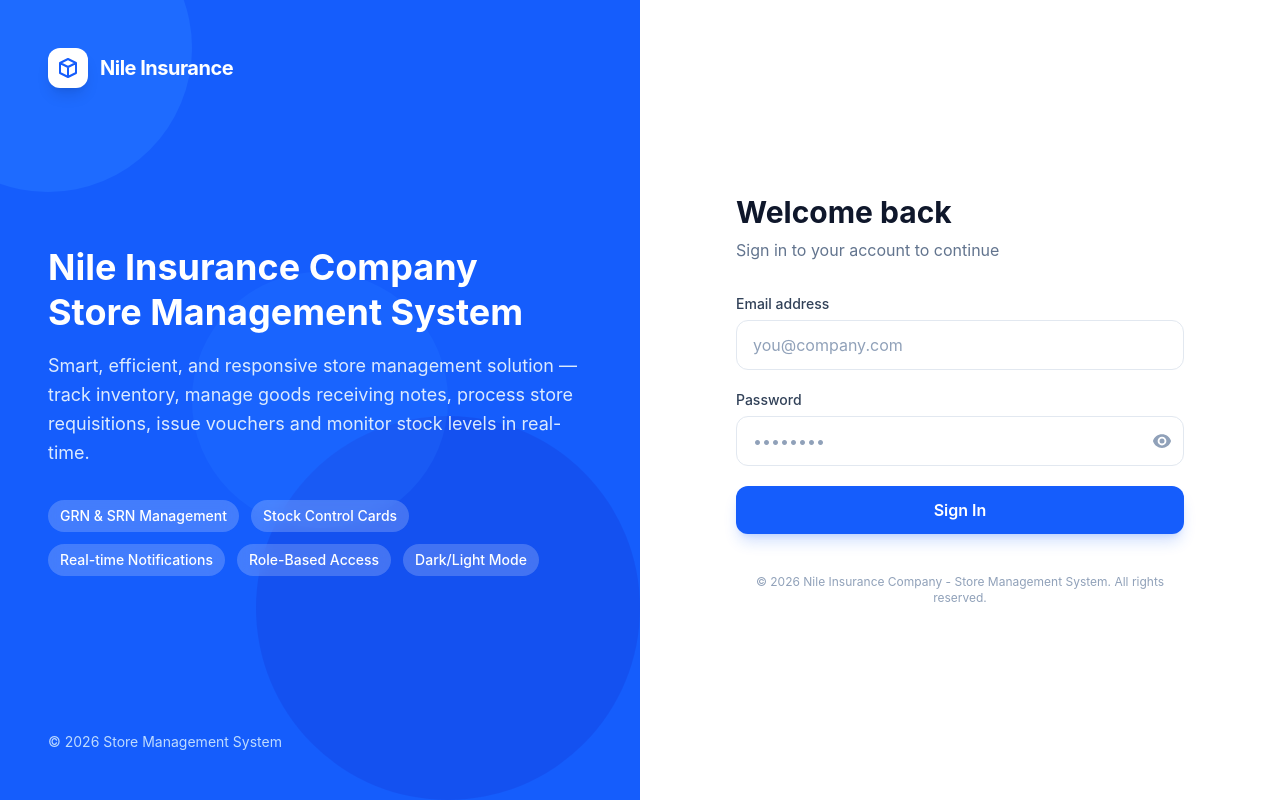
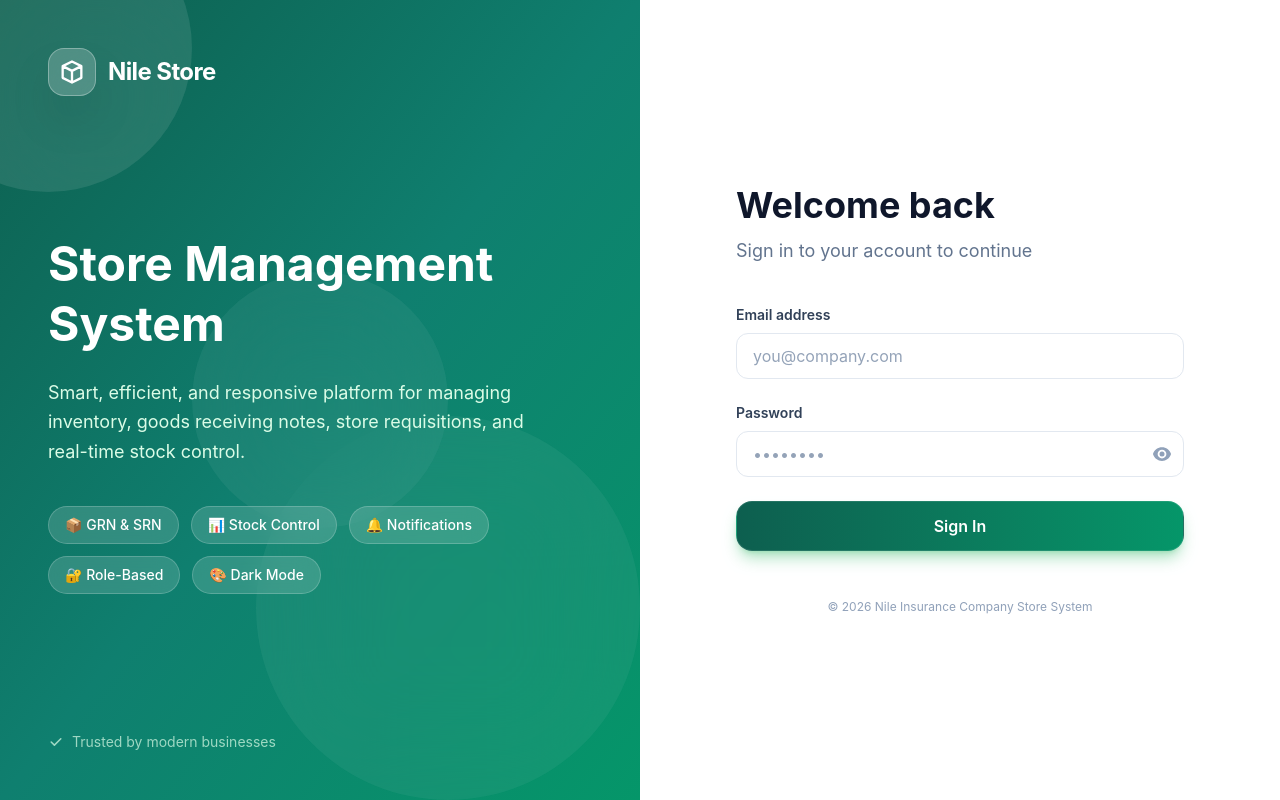
Before and after one commit to TibebuLabs/inventorymgt-nile, a React (Vite) app in the folder store-frontend/Store_managmet_sms-main/: page /login in a window 1280 px wide. Built offline with nearby package versions, Linux system fonts and the light colour scheme.

Commit message:
Design: Modern green UI redesign - professional color scheme and SignIn page overhaul

```diff
--- a/store-frontend/Store_managmet_sms-main/src/index.css
+++ b/store-frontend/Store_managmet_sms-main/src/index.css
@@ -4,55 +4,87 @@
 /* Enable dark mode with class strategy */
 @custom-variant dark (&:where(.dark, .dark *));
 
-/* CSS Variables for theming */
+/* CSS Variables for theming - Professional Green & Teal Palette */
 :root {
   color-scheme: light;
+  /* Primary Colors - Deep Teal & Forest Green */
+  --color-primary: #0d5f4f;
+  --color-primary-light: #0f7f6f;
+  --color-primary-lighter: #14a085;
+  --color-accent: #059669;
+  --color-accent-light: #d1fae5;
+  --color-accent-darker: #047857;
+
+  /* Backgrounds */
   --color-bg-primary: #f8fafc;
   --color-bg-secondary: #ffffff;
   --color-bg-tertiary: #f1f5f9;
+  --color-bg-accent: #f0fdf4;
+
+  /* Borders */
   --color-border: #e2e8f0;
   --color-border-light: #f1f5f9;
+  --color-border-green: #86efac;
+
+  /* Text */
   --color-text-primary: #0f172a;
   --color-text-secondary: #475569;
   --color-text-tertiary: #94a3b8;
-  --color-accent: #2563eb;
-  --color-accent-hover: #1d4ed8;
-  --color-accent-light: #eff6ff;
+
+  /* Status Colors */
   --color-success: #059669;
   --color-success-light: #d1fae5;
   --color-warning: #d97706;
   --color-warning-light: #fef3c7;
   --color-error: #dc2626;
   --color-error-light: #fee2e2;
+  --color-info: #0891b2;
+  --color-info-light: #cffafe;
+
+  /* Shadows */
   --shadow-sm: 0 1px 2px 0 rgb(0 0 0 / 0.05);
   --shadow: 0 1px 3px 0 rgb(0 0, 0 / 0.04), 0 1px 2px -1px rgb(0 0, 0 / 0.04);
   --shadow-md: 0 4px 6px -1px rgb(0 0, 0 / 0.08), 0 2px 4px -2px rgb(0 0, 0 / 0.08);
   --shadow-lg: 0 10px 15px -3px rgb(0 0, 0 / 0.08), 0 4px 6px -4px rgb(0 0, 0 / 0.08);
+  --shadow-green: 0 10px 25px -3px rgb(13, 95, 79, 0.15);
 }
 
 .dark {
   color-scheme: dark;
+  --color-primary: #0f7f6f;
+  --color-primary-light: #14a085;
+  --color-primary-lighter: #22c55e;
+  --color-accent: #34d399;
+  --color-accent-light: #064e3b;
+  --color-accent-darker: #10b981;
+
   --color-bg-primary: #0f172a;
   --color-bg-secondary: #1e293b;
   --color-bg-tertiary: #334155;
+  --color-bg-accent: #1f2937;
+
   --color-border: #334155;
   --color-border-light: #1e293b;
+  --color-border-green: #064e3b;
+
   --color-text-primary: #f1f5f9;
   --color-text-secondary: #cbd5e1;
   --color-text-tertiary: #64748b;
-  --color-accent: #3b82f6;
-  --color-accent-hover: #2563eb;
-  --color-accent-light: #1e3a8a;
+
   --color-success: #34d399;
   --color-success-light: #064e3b;
   --color-warning: #fbbf24;
   --color-warning-light: #78350f;
   --color-error: #f87171;
   --color-error-light: #450a0a;
+  --color-info: #22d3ee;
+  --color-info-light: #083344;
+
   --shadow-sm: 0 1px 2px 0 rgb(0, 0, 0, 0.3);
   --shadow: 0 1px 3px 0 rgb(0, 0, 0, 0.4), 0 1px 2px -1px rgb(0, 0, 0, 0.4);
   --shadow-md: 0 4px 6px -1px rgb(0, 0, 0, 0.4), 0 2px 4px -2px rgb(0, 0, 0, 0.4);
   --shadow-lg: 0 10px 15px -3px rgb(0, 0, 0, 0.4), 0 4px 6px -4px rgb(0, 0, 0, 0.4);
+  --shadow-green: 0 10px 25px -3px rgb(15, 127, 111, 0.3);
 }
 
 /* Base */
@@ -81,10 +113,10 @@ body {
 }
 
 /* Scrollbar */
-::-webkit-scrollbar { width: 6px; height: 6px; }
+::-webkit-scrollbar { width: 8px; height: 8px; }
 ::-webkit-scrollbar-track { background: transparent; }
-::-webkit-scrollbar-thumb { background: var(--color-border); border-radius: 99px; }
-::-webkit-scrollbar-thumb:hover { background: var(--color-text-tertiary); }
+::-webkit-scrollbar-thumb { background: var(--color-accent); border-radius: 99px; }
+::-webkit-scrollbar-thumb:hover { background: var(--color-primary-light); }
 
 /* Smooth page transitions */
 .page-enter { animation: fadeSlideIn 0.25s ease both; }
@@ -93,35 +125,80 @@ body {
   to   { opacity: 1; transform: translateY(0); }
 }
 
-/* Card system */
+/* Card system - Modern with green accents */
 .card {
   background: var(--color-bg-secondary);
-  border-radius: 16px;
+  border-radius: 20px;
   border: 1px solid var(--color-border-light);
   box-shadow: var(--shadow);
-  transition: background-color 0.3s ease, border-color 0.3s ease, box-shadow 0.25s ease;
+  transition: background-color 0.3s ease, border-color 0.3s ease, box-shadow 0.25s ease, transform 0.25s ease;
 }
 .card-hover {
   transition: box-shadow 0.25s ease, transform 0.25s ease;
 }
 .card-hover:hover {
-  box-shadow: var(--shadow-lg);
+  box-shadow: var(--shadow-green);
+  transform: translateY(-4px);
+  border-color: var(--color-border-green);
+}
+
+/* Sidebar active pill - Green theme */
+.nav-active {
+  background: var(--color-accent-light);
+  color: var(--color-primary);
+  font-weight: 600;
+  border-left: 4px solid var(--color-accent);
+}
+.nav-active svg, .nav-active span { color: var(--color-accent); }
+
+/* Gradient backgrounds - Professional Green */
+.gradient-primary { background: linear-gradient(135deg, #0d5f4f 0%, #059669 100%); }
+.gradient-primary-dark { background: linear-gradient(135deg, #0f7f6f 0%, #14a085 100%); }
+.gradient-secondary { background: linear-gradient(135deg, #059669 0%, #34d399 100%); }
+
+/* Modern buttons */
+.btn-primary {
+  background: var(--color-accent);
+  color: white;
+  border: none;
+  border-radius: 12px;
+  padding: 10px 24px;
+  font-weight: 600;
+  cursor: pointer;
+  transition: all 0.3s ease;
+  box-shadow: 0 2px 8px rgba(5, 150, 105, 0.2);
+}
+.btn-primary:hover {
+  background: var(--color-accent-darker);
+  box-shadow: 0 4px 12px rgba(5, 150, 105, 0.3);
   transform: translateY(-2px);
 }
+.btn-primary:active {
+  transform: translateY(0);
+}
 
-/* Sidebar active pill */
-.nav-active { background: var(--color-accent-light); color: var(--color-accent); font-weight: 600; }
-.nav-active svg, .nav-active span { color: var(--color-accent); }
-
-/* Gradient backgrounds */
-.gradient-primary { background: linear-gradient(135deg, #2563eb 0%, #1d4ed8 100%); }
-.gradient-primary-dark { background: linear-gradient(135deg, #3b82f6 0%, #2563eb 100%); }
+.btn-secondary {
+  background: var(--color-bg-tertiary);
+  color: var(--color-text-primary);
+  border: 1px solid var(--color-border);
+  border-radius: 12px;
+  padding: 10px 24px;
+  font-weight: 600;
+  cursor: pointer;
+  transition: all 0.3s ease;
+}
+.btn-secondary:hover {
+  background: var(--color-border-light);
+  border-color: var(--color-accent);
+  color: var(--color-accent);
+}
 
 /* Focus styles */
 :focus-visible {
   outline: 2px solid var(--color-accent);
   outline-offset: 2px;
 }
+
 /* Utility animations */
 @keyframes pulse-slow {
   0%, 100% { opacity: 1; }
@@ -137,6 +214,13 @@ body {
 
 .animate-slide-in { animation: slide-in-from-left 0.4s ease-out both; }
 
+@keyframes slide-up {
+  from { opacity: 0; transform: translateY(20px); }
+  to { opacity: 1; transform: translateY(0); }
+}
+
+.animate-slide-up { animation: slide-up 0.4s ease-out both; }
+
 /* Modern button focus */
 .btn-modern:focus-visible {
   outline: 2px solid var(--color-accent);
@@ -149,3 +233,59 @@ body {
   to { opacity: 1; transform: translateY(0); }
 }
 .animate-slide-up-toast { animation: slide-up-toast 0.3s ease-out both; }
+
+/* Badge styles */
+.badge {
+  display: inline-flex;
+  align-items: center;
+  gap: 6px;
+  padding: 6px 12px;
+  border-radius: 20px;
+  font-size: 12px;
+  font-weight: 600;
+}
+.badge-success { background: var(--color-accent-light); color: var(--color-accent-darker); }
+.badge-warning { background: var(--color-warning-light); color: var(--color-warning); }
+.badge-error { background: var(--color-error-light); color: var(--color-error); }
+.badge-info { background: var(--color-info-light); color: var(--color-info); }
+
+/* Input styles */
+input, textarea, select {
+  border: 1px solid var(--color-border);
+  border-radius: 12px;
+  padding: 10px 16px;
+  font-family: inherit;
+  font-size: inherit;
+  color: var(--color-text-primary);
+  background: var(--color-bg-secondary);
+  transition: all 0.3s ease;
+}
+input:focus, textarea:focus, select:focus {
+  outline: none;
+  border-color: var(--color-accent);
+  box-shadow: 0 0 0 3px rgba(5, 150, 105, 0.1);
+}
+input::placeholder {
+  color: var(--color-text-tertiary);
+}
+
+/* Table styles */
+table {
+  border-collapse: collapse;
+  width: 100%;
+}
+th {
+  background: var(--color-bg-tertiary);
+  color: var(--color-text-primary);
+  font-weight: 600;
+  padding: 12px 16px;
+  text-align: left;
+  border-bottom: 2px solid var(--color-border);
+}
+td {
+  padding: 12px 16px;
+  border-bottom: 1px solid var(--color-border-light);
+}
+tr:hover {
+  background: var(--color-bg-tertiary);
+}
--- a/store-frontend/Store_managmet_sms-main/src/pages/Auth/SignIn.tsx
+++ b/store-frontend/Store_managmet_sms-main/src/pages/Auth/SignIn.tsx
@@ -54,48 +54,50 @@ export const SignIn = () => {
 
   return (
     <div className="min-h-screen flex bg-white dark:bg-slate-900 transition-colors duration-300">
-      {/* ── Left panel — branding ────────────────────────────────── */}
-      <div className="hidden lg:flex lg:w-1/2 flex-col justify-between bg-blue-600 p-12 relative overflow-hidden">
+      {/* ── Left panel — branding with green gradient ──────────────── */}
+      <div className="hidden lg:flex lg:w-1/2 flex-col justify-between bg-gradient-to-br from-[#0d5f4f] via-[#0f7f6f] to-[#059669] p-12 relative overflow-hidden">
         {/* decorative circles */}
-        <div className="absolute -top-24 -left-24 w-72 h-72 rounded-full bg-blue-500/40" />
-        <div className="absolute bottom-0 right-0 w-96 h-96 rounded-full bg-blue-700/50" />
-        <div className="absolute top-1/2 left-1/2 -translate-x-1/2 -translate-y-1/2 w-64 h-64 rounded-full bg-blue-500/20" />
+        <div className="absolute -top-24 -left-24 w-72 h-72 rounded-full bg-white/10 backdrop-blur-3xl" />
+        <div className="absolute bottom-0 right-0 w-96 h-96 rounded-full bg-white/5 backdrop-blur-3xl" />
+        <div className="absolute top-1/2 left-1/2 -translate-x-1/2 -translate-y-1/2 w-64 h-64 rounded-full bg-white/5 backdrop-blur-3xl" />
 
         {/* logo */}
         <div className="relative z-10">
           <div className="flex items-center gap-3">
-            <div className="w-10 h-10 bg-white rounded-xl flex items-center justify-center shadow-lg">
-              <svg className="w-6 h-6 text-blue-600" fill="none" stroke="currentColor" viewBox="0 0 24 24">
+            <div className="w-12 h-12 bg-white/20 backdrop-blur-xl rounded-2xl flex items-center justify-center shadow-2xl border border-white/30">
+              <svg className="w-7 h-7 text-white" fill="none" stroke="currentColor" viewBox="0 0 24 24">
                 <path strokeLinecap="round" strokeLinejoin="round" strokeWidth={2}
                   d="M20 7l-8-4-8 4m16 0l-8 4m8-4v10l-8 4m0-10L4 7m8 4v10M4 7v10l8 4" />
               </svg>
             </div>
-            <span className="text-white font-bold text-xl tracking-tight">Nile Insurance</span>
+            <span className="text-white font-bold text-2xl tracking-tight">Nile Store</span>
           </div>
         </div>
 
         {/* headline */}
         <div className="relative z-10">
-          <h1 className="text-white text-4xl font-bold leading-tight mb-4">
-            Nile Insurance Company<br />Store Management System
+          <h1 className="text-white text-5xl font-bold leading-tight mb-6">
+            Store Management<br />System
           </h1>
-          <p className="text-blue-100 text-lg leading-relaxed">
-            Smart, efficient, and responsive store management solution — track inventory, manage goods receiving notes,
-            process store requisitions, issue vouchers and monitor stock levels in real-time.
+          <p className="text-green-100 text-lg leading-relaxed max-w-lg">
+            Smart, efficient, and responsive platform for managing inventory, goods receiving notes, store requisitions, and real-time stock control.
           </p>
 
           {/* feature pills */}
-          <div className="flex flex-wrap gap-3 mt-8">
-            {["GRN & SRN Management", "Stock Control Cards", "Real-time Notifications", "Role-Based Access", "Dark/Light Mode"].map(f => (
-              <span key={f} className="px-3 py-1.5 bg-white/20 text-white text-sm rounded-full font-medium backdrop-blur-sm">
+          <div className="flex flex-wrap gap-3 mt-10">
+            {["📦 GRN & SRN", "📊 Stock Control", "🔔 Notifications", "🔐 Role-Based", "🎨 Dark Mode"].map(f => (
+              <span key={f} className="px-4 py-2 bg-white/15 text-white text-sm rounded-full font-medium backdrop-blur-md border border-white/20 hover:bg-white/25 transition-all">
                 {f}
               </span>
             ))}
           </div>
         </div>
 
-        <p className="relative z-10 text-blue-200 text-sm">
-          © {new Date().getFullYear()} Store Management System
+        <p className="relative z-10 text-green-100/70 text-sm flex items-center gap-2">
+          <svg className="w-4 h-4" fill="currentColor" viewBox="0 0 20 20">
+            <path fillRule="evenodd" d="M16.707 5.293a1 1 0 010 1.414l-8 8a1 1 0 01-1.414 0l-4-4a1 1 0 011.414-1.414L8 12.586l7.293-7.293a1 1 0 011.414 0z" clipRule="evenodd" />
+          </svg>
+          Trusted by modern businesses
         </p>
       </div>
 
@@ -103,23 +105,23 @@ export const SignIn = () => {
       <div className="flex-1 flex items-center justify-center p-6 lg:p-16 bg-white dark:bg-slate-900 transition-colors duration-300">
         <div className="w-full max-w-md">
           {/* mobile logo */}
-          <div className="flex items-center gap-2 mb-10 lg:hidden">
-            <div className="w-8 h-8 bg-blue-600 rounded-lg flex items-center justify-center">
-              <svg className="w-5 h-5 text-white" fill="none" stroke="currentColor" viewBox="0 0 24 24">
+          <div className="flex items-center gap-3 mb-10 lg:hidden">
+            <div className="w-10 h-10 bg-gradient-to-br from-[#0d5f4f] to-[#059669] rounded-2xl flex items-center justify-center shadow-lg">
+              <svg className="w-6 h-6 text-white" fill="none" stroke="currentColor" viewBox="0 0 24 24">
                 <path strokeLinecap="round" strokeLinejoin="round" strokeWidth={2}
                   d="M20 7l-8-4-8 4m16 0l-8 4m8-4v10l-8 4m0-10L4 7m8 4v10M4 7v10l8 4" />
               </svg>
             </div>
-            <span className="font-bold text-slate-800 dark:text-white">Nile Insurance</span>
+            <span className="font-bold text-slate-800 dark:text-white text-lg">Nile Store</span>
           </div>
 
-          <h2 className="text-3xl font-bold text-slate-900 dark:text-white mb-2">Welcome back</h2>
-          <p className="text-slate-500 dark:text-slate-400 mb-8">Sign in to your account to continue</p>
+          <h2 className="text-4xl font-bold text-slate-900 dark:text-white mb-3">Welcome back</h2>
+          <p className="text-slate-500 dark:text-slate-400 mb-10 text-lg">Sign in to your account to continue</p>
 
-          <form onSubmit={handleSubmit} className="space-y-5">
+          <form onSubmit={handleSubmit} className="space-y-6">
             {/* Email */}
             <div>
-              <label className="block text-sm font-medium text-slate-700 dark:text-slate-300 mb-1.5">
+              <label className="block text-sm font-semibold text-slate-700 dark:text-slate-300 mb-2">
                 Email address
               </label>
               <input
@@ -129,15 +131,15 @@ export const SignIn = () => {
                 required
                 autoComplete="email"
                 placeholder="you@company.com"
-                className="w-full px-4 py-3 border border-slate-200 dark:border-slate-600 rounded-xl text-slate-900 dark:text-white placeholder-slate-400 dark:placeholder-slate-500
-                  focus:outline-none focus:ring-2 focus:ring-blue-500 focus:border-transparent
-                  hover:border-slate-300 dark:hover:border-slate-500 transition bg-white dark:bg-slate-800"
+                className="w-full px-4 py-3 border border-slate-200 dark:border-slate-700 rounded-2xl text-slate-900 dark:text-white placeholder-slate-400 dark:placeholder-slate-500
+                  focus:outline-none focus:ring-2 focus:ring-[#059669] focus:border-transparent
+                  hover:border-slate-300 dark:hover:border-slate-600 transition bg-white dark:bg-slate-800"
               />
             </div>
 
             {/* Password */}
             <div>
-              <label className="block text-sm font-medium text-slate-700 dark:text-slate-300 mb-1.5">
+              <label className="block text-sm font-semibold text-slate-700 dark:text-slate-300 mb-2">
                 Password
               </label>
               <div className="relative">
@@ -148,14 +150,14 @@ export const SignIn = () => {
                   required
                   autoComplete="current-password"
                   placeholder="••••••••"
-                  className="w-full px-4 py-3 pr-12 border border-slate-200 dark:border-slate-600 rounded-xl text-slate-900 dark:text-white placeholder-slate-400 dark:placeholder-slate-500
-                    focus:outline-none focus:ring-2 focus:ring-blue-500 focus:border-transparent
-                    hover:border-slate-300 dark:hover:border-slate-500 transition bg-white dark:bg-slate-800"
+                  className="w-full px-4 py-3 pr-12 border border-slate-200 dark:border-slate-700 rounded-2xl text-slate-900 dark:text-white placeholder-slate-400 dark:placeholder-slate-500
+                    focus:outline-none focus:ring-2 focus:ring-[#059669] focus:border-transparent
+                    hover:border-slate-300 dark:hover:border-slate-600 transition bg-white dark:bg-slate-800"
                 />
                 <button
                   type="button"
                   onClick={() => setShowPassword(!showPassword)}
-                  className="absolute inset-y-0 right-3 flex items-center text-slate-400 hover:text-slate-600 transition"
+                  className="absolute inset-y-0 right-3 flex items-center text-slate-400 hover:text-[#059669] transition"
                   aria-label={showPassword ? "Hide password" : "Show password"}
                 >
                   {showPassword ? <EyeSlashIcon className="h-5 w-5" /> : <EyeIcon className="h-5 w-5" />}
@@ -165,11 +167,11 @@ export const SignIn = () => {
 
             {/* Error */}
             {error && (
-              <div className="flex items-start gap-2.5 bg-red-50 border border-red-200 rounded-xl px-4 py-3">
-                <svg className="w-4 h-4 text-red-500 mt-0.5 flex-shrink-0" fill="currentColor" viewBox="0 0 20 20">
+              <div className="flex items-start gap-3 bg-red-50 dark:bg-red-900/20 border border-red-200 dark:border-red-800 rounded-2xl px-5 py-4 animate-slide-up">
+                <svg className="w-5 h-5 text-red-500 mt-0.5 flex-shrink-0" fill="currentColor" viewBox="0 0 20 20">
                   <path fillRule="evenodd" d="M18 10a8 8 0 11-16 0 8 8 0 0116 0zm-7 4a1 1 0 11-2 0 1 1 0 012 0zm-1-9a1 1 0 00-1 1v4a1 1 0 102 0V6a1 1 0 00-1-1z" clipRule="evenodd" />
                 </svg>
-                <p className="text-red-600 text-sm">{error}</p>
+                <p className="text-red-600 dark:text-red-400 text-sm font-medium">{error}</p>
               </div>
             )}
 
@@ -177,14 +179,15 @@ export const SignIn = () => {
             <button
               type="submit"
               disabled={isLoading}
-              className="w-full py-3 bg-blue-600 hover:bg-blue-700 active:bg-blue-800
+              className="w-full py-3 bg-gradient-to-r from-[#0d5f4f] to-[#059669] hover:from-[#0f7f6f] hover:to-[#047857] active:from-[#0a4a42] active:to-[#035c4a]
                 disabled:opacity-60 disabled:cursor-not-allowed
-                text-white font-semibold rounded-xl transition-all duration-200
-                flex items-center justify-center gap-2 shadow-lg shadow-blue-600/20"
+                text-white font-semibold rounded-2xl transition-all duration-300
+                flex items-center justify-center gap-2 shadow-lg shadow-green-600/30 hover:shadow-green-600/40
+                border border-white/10"
             >
               {isLoading ? (
                 <>
-                  <svg className="animate-spin h-4 w-4" fill="none" viewBox="0 0 24 24">
+                  <svg className="animate-spin h-5 w-5" fill="none" viewBox="0 0 24 24">
                     <circle className="opacity-25" cx="12" cy="12" r="10" stroke="currentColor" strokeWidth="4" />
                     <path className="opacity-75" fill="currentColor" d="M4 12a8 8 0 018-8V0C5.373 0 0 5.373 0 12h4zm2 5.291A7.962 7.962 0 014 12H0c0 3.042 1.135 5.824 3 7.938l3-2.647z" />
                   </svg>
@@ -194,8 +197,8 @@ export const SignIn = () => {
             </button>
           </form>
 
-          <p className="text-center text-slate-400 dark:text-slate-500 text-xs mt-10">
-            &copy; {new Date().getFullYear()} Nile Insurance Company - Store Management System. All rights reserved.
+          <p className="text-center text-slate-400 dark:text-slate-500 text-xs mt-12">
+            &copy; {new Date().getFullYear()} Nile Insurance Company Store System
           </p>
         </div>
       </div>
```
Also changed, not shown: store-frontend/Store_managmet_sms-main/tailwind.config.js (added, +88 -0 lines).
